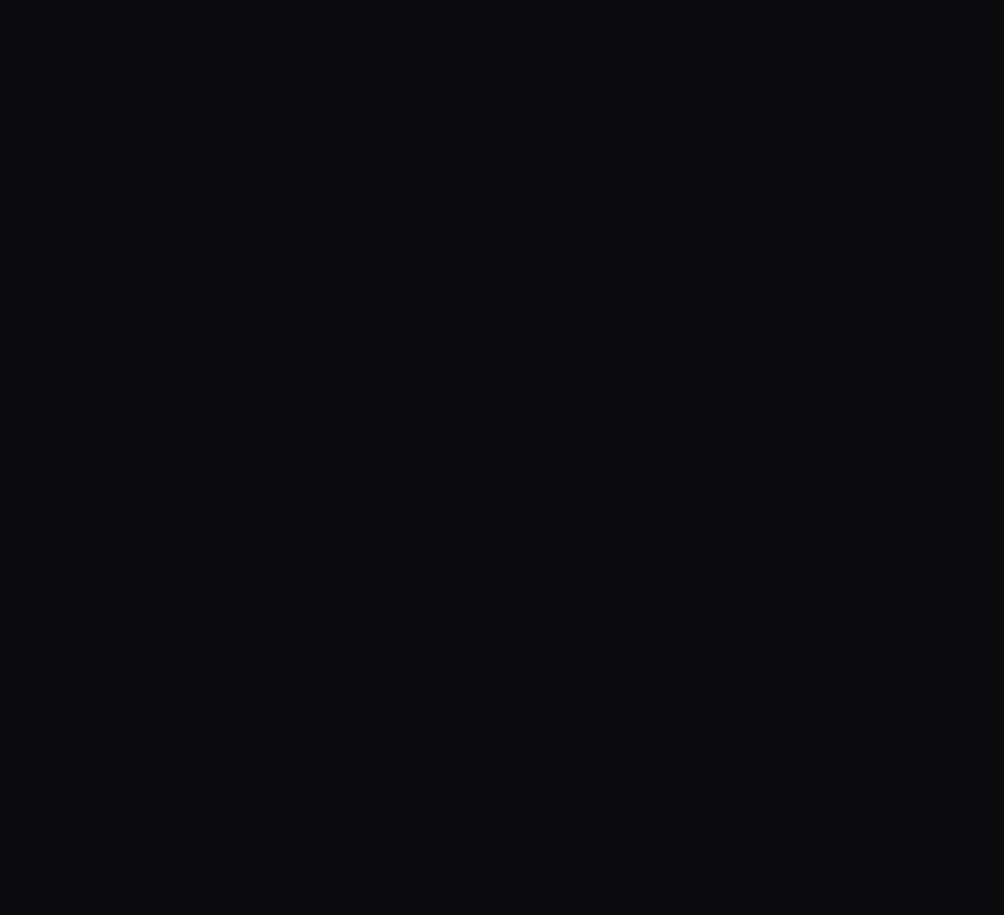
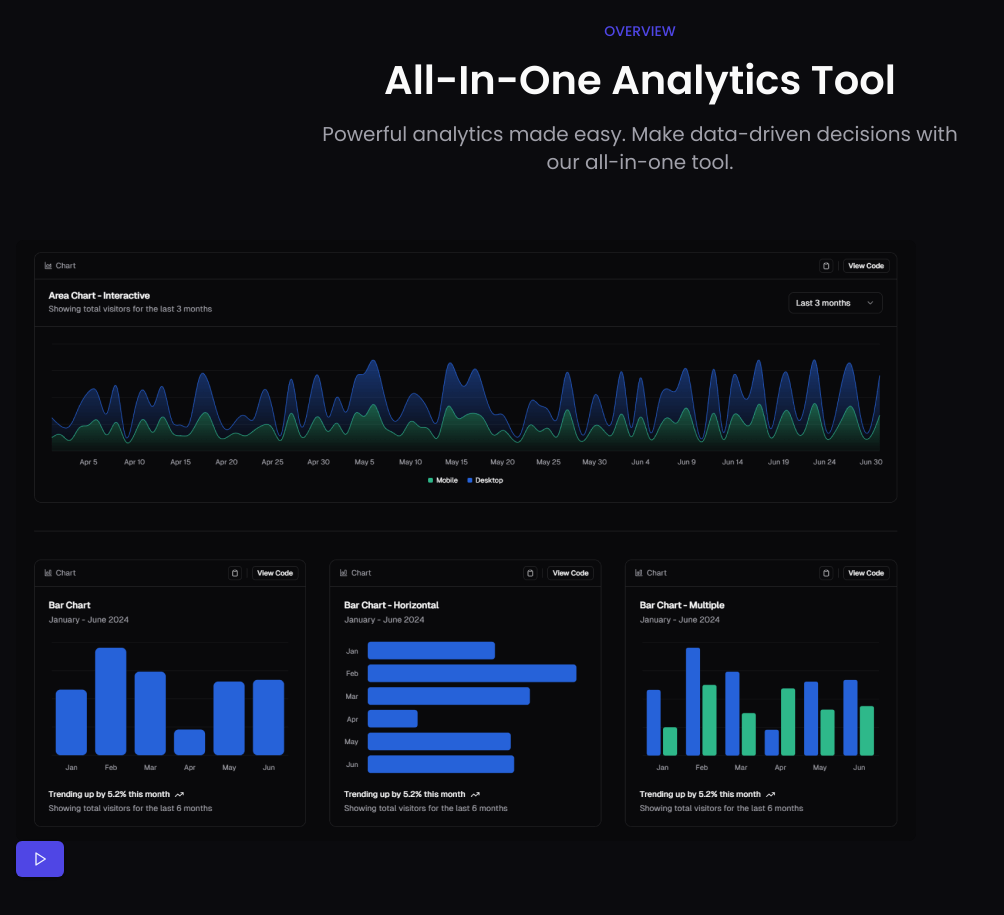
Before and after one commit to Jisap/Analytics, a React (Vite) app: page / in a window 1280 px wide. Shown: the part 3860-4775 px from the top of the page, without its empty margins (0-1004 px from the left). Before the commit the page ends 3817 px from the top, so only its background shows below. Built offline with nearby package versions, Linux system fonts and the light colour scheme.

Commit message:
feat: add Overview component with animated sections and dynamic content

```diff
--- a/src/App.tsx
+++ b/src/App.tsx
@@ -1,9 +1,10 @@
 import Brand from "./components/Brand"
-import Feature from "./components/feature"
+import Feature from "./components/Feature"
 import Header from "./components/Header"
 import Hero from "./components/Hero"
 import { ReactLenis } from 'lenis/react'
 import Process from "./components/Process"
+import Overview from "./components/Overview"
 
 
 
@@ -18,6 +19,7 @@
           <Brand />
           <Feature />
           <Process />
+          <Overview />
         </main>
       </div>
     </ReactLenis>
--- /dev/null
+++ b/src/components/Overview.tsx
@@ -0,0 +1,68 @@
+import { motion } from "motion/react"
+import * as variants from "@/lib/motionVariants"
+import { overviewData } from "@/constants"
+import { overviewBanner } from "@/assets"
+import { Play } from "lucide-react"
+import { Button } from "./ui/button"
+
+
+
+const Overview = () => {
+  return (
+    <section className="section">
+      <div className="container">
+        <div className="section-head">
+          <motion.p
+            variants={variants.fadeInUp}
+            initial="start"
+            whileInView="end"
+            viewport={{ once: true }}
+            className="section-subtitle"
+          >
+            {overviewData.sectionSubtitle}
+          </motion.p>
+
+          <motion.h2
+            variants={variants.fadeInUp}
+            initial="start"
+            whileInView="end"
+            viewport={{ once: true }}
+            className="section-title"
+          >
+            {overviewData.sectionTitle}
+          </motion.h2>
+
+          <motion.p
+            variants={variants.fadeInUp}
+            initial="start"
+            whileInView="end"
+            viewport={{ once: true }}
+            className="section-text"
+          >
+            {overviewData.sectionText}
+
+          </motion.p>
+        </div>
+
+        <div>
+          <motion.div>
+            <figure>
+              <img
+                src={overviewBanner}
+                alt="overview-banner"
+                width={900}
+                height={601}
+              />
+            </figure>
+
+            <Button>
+              <Play />
+            </Button>
+          </motion.div>
+        </div>
+      </div>
+    </section>
+  )
+}
+
+export default Overview
```
